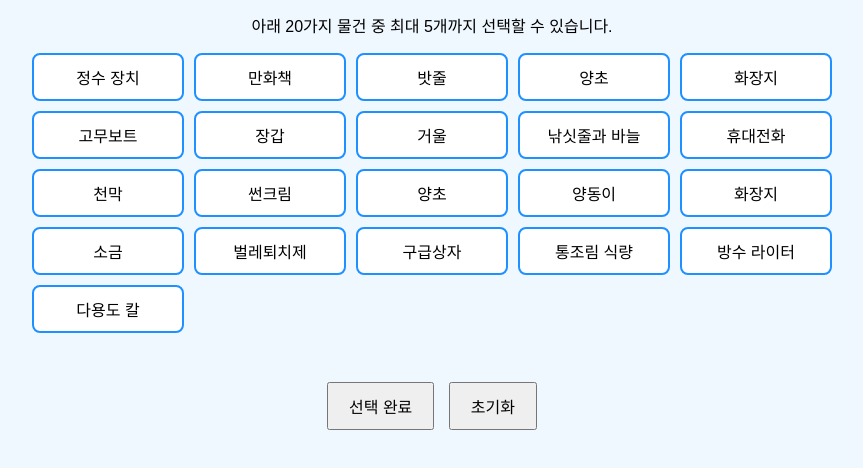
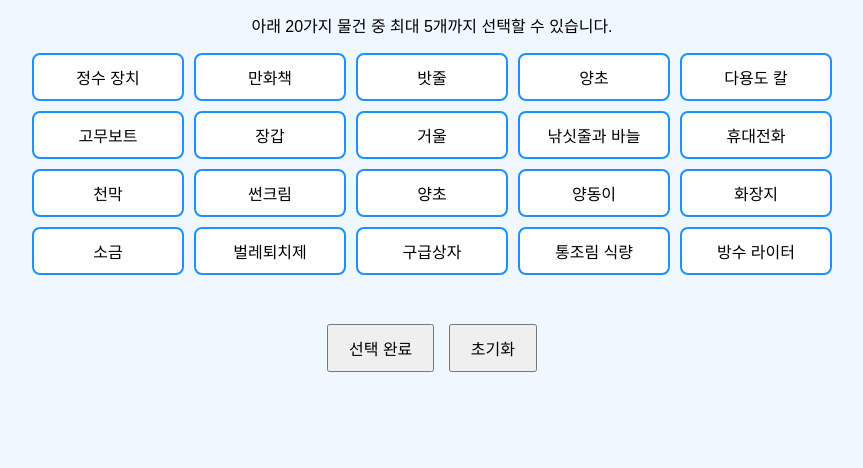
Before and after one commit to ByeonDong-joon/island, a plain HTML site: page index.html in a window 1280 px wide. Shown: the part 98-566 px from the top of the page, without its empty margins (208-1071 px from the left). Drawn offline with Linux system fonts and the light colour scheme.

Commit message:
Update index.html

```diff
--- a/index.html
+++ b/index.html
@@ -62,10 +62,10 @@
 
   <script>
     const items = [
-      "정수 장치", "만화책", "밧줄", "양초", "화장지",
+      "정수 장치", "만화책", "밧줄", "양초", "다용도 칼",
       "고무보트", "장갑", "거울", "낚싯줄과 바늘", "휴대전화",
       "천막", "썬크림", "양초", "양동이", "화장지",
-      "소금", "벌레퇴치제", "구급상자", "통조림 식량", "방수 라이터", "다용도 칼"
+      "소금", "벌레퇴치제", "구급상자", "통조림 식량", "방수 라이터"
     ];
 
     const grid = document.getElementById('grid');
```
